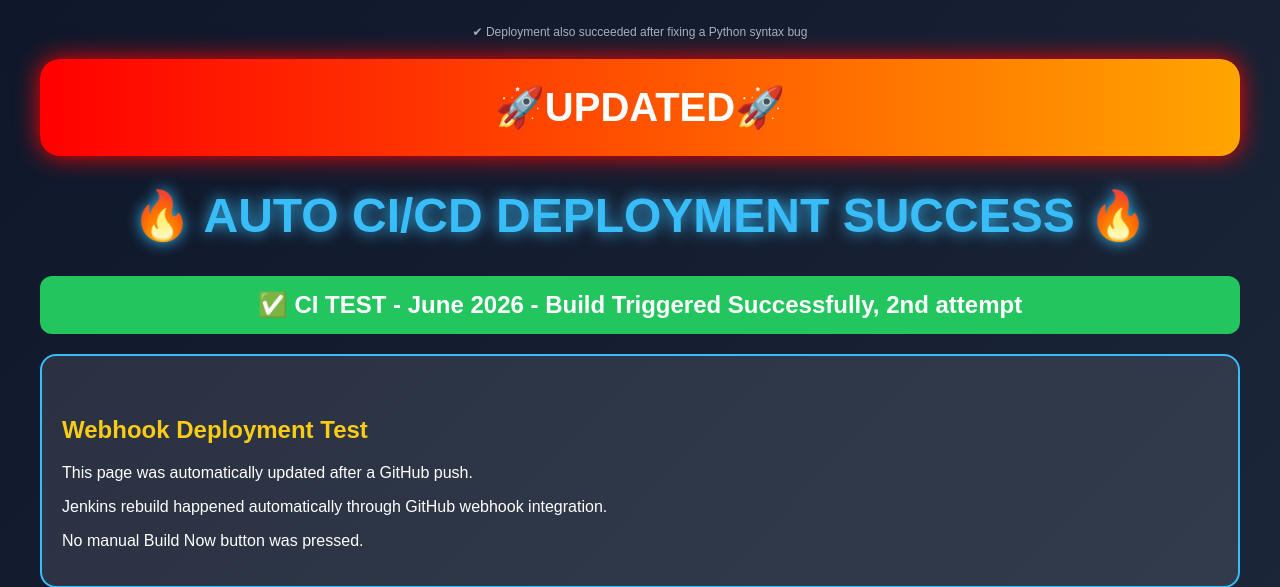
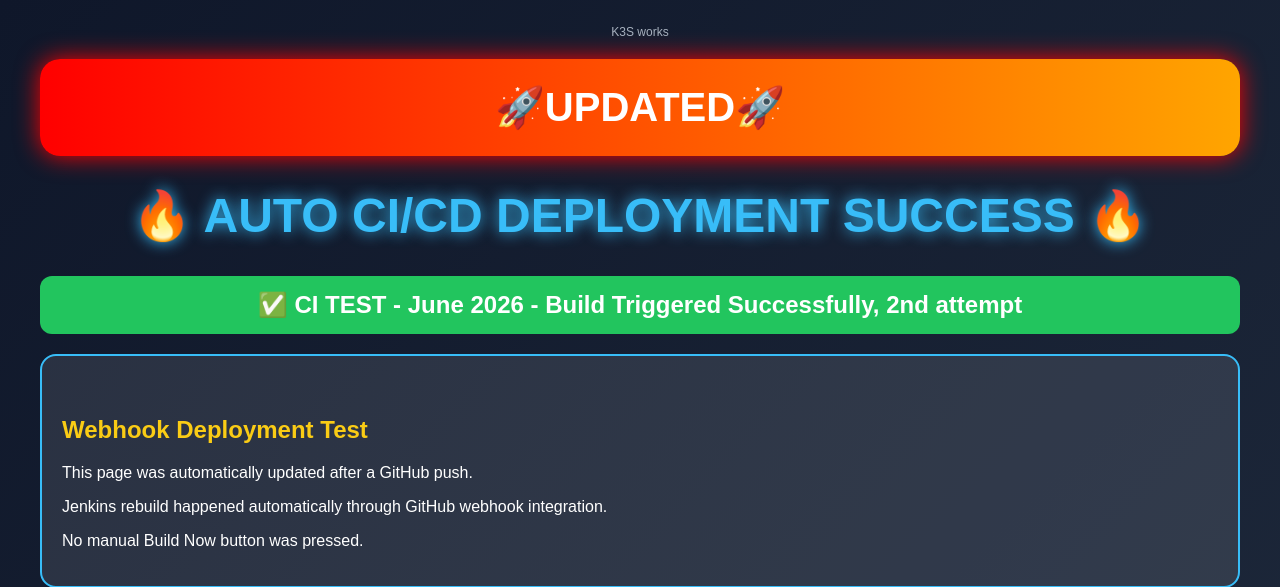
Before and after one commit to TassneemAmer/flask-notes-docker, a Flask app: page / in a window 1280 px wide. Shown: the top 587 px of the page. Run offline with Flask 3, Linux system fonts and the light colour scheme; data that the repository does not hold is empty.

Commit message:
k3s
Updated the HTML structure and content of the index page, including deployment success messages and form elements for note-taking.

```diff
--- a/app/templates/index.html
+++ b/app/templates/index.html
@@ -92,7 +92,7 @@
     margin-bottom:20px;
     opacity:0.8;
 ">
-    ✔ Deployment also succeeded after fixing a Python syntax bug
+    K3S works
 </div>
 <div style="
     background: linear-gradient(90deg, red, orange);
```
